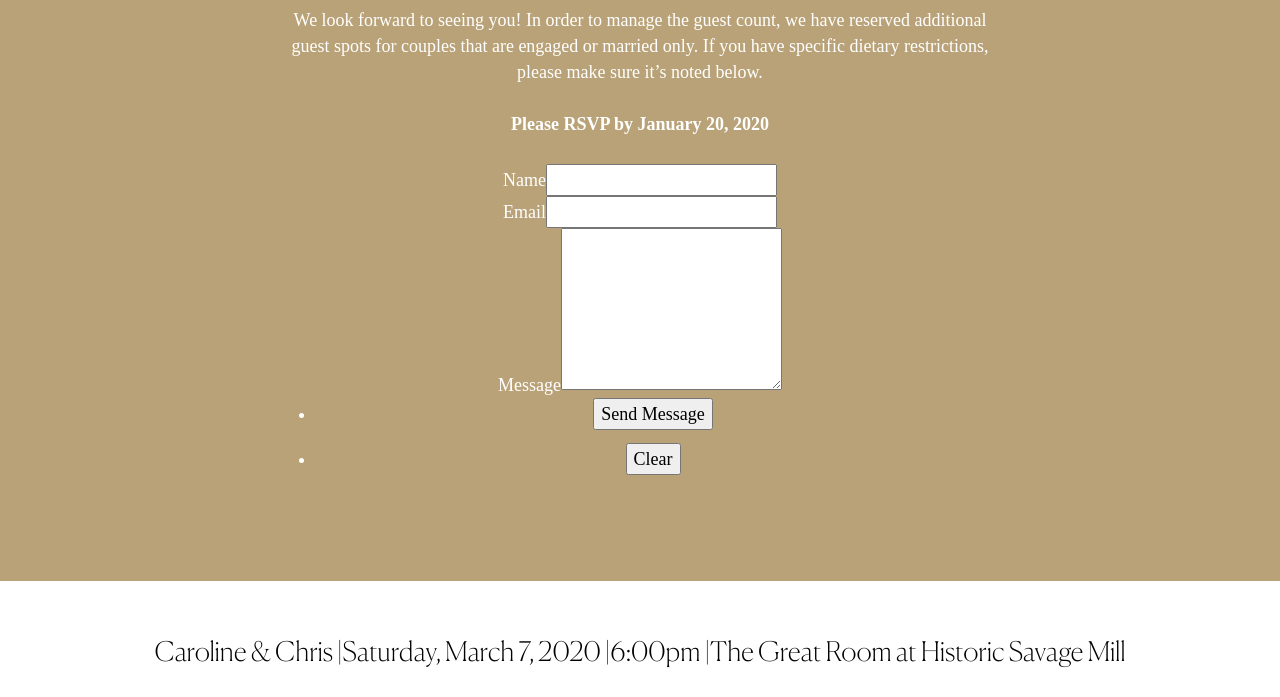
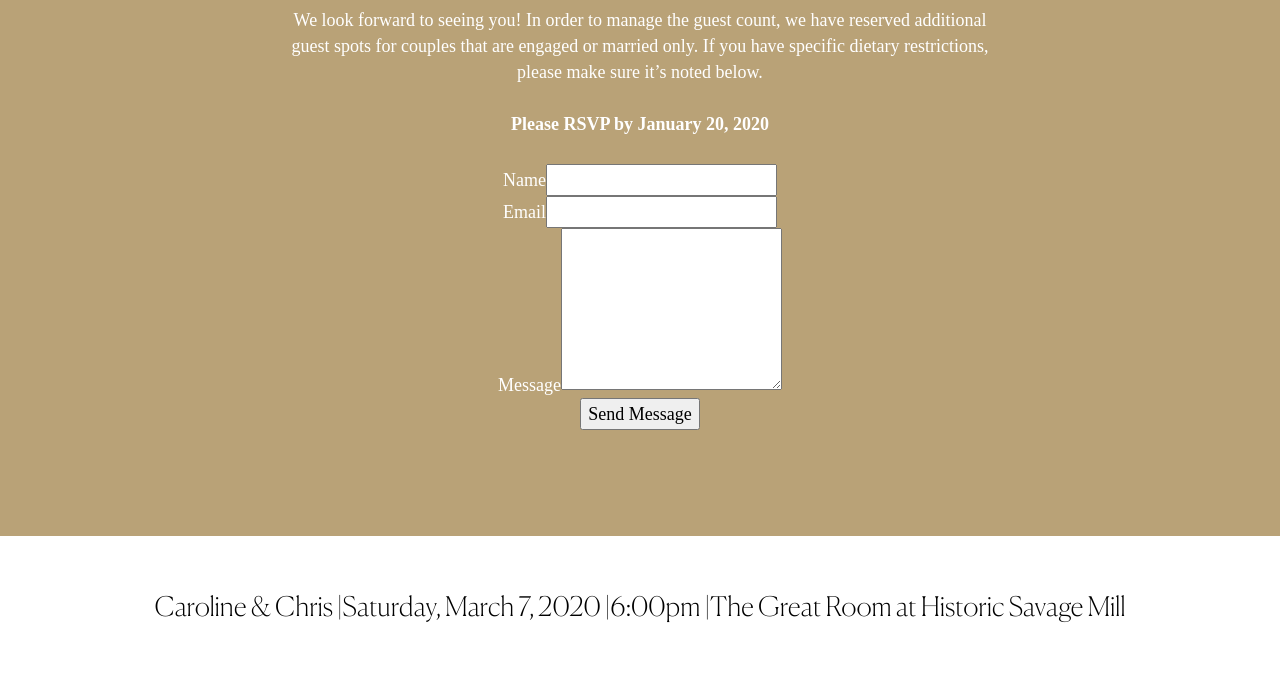
Before and after one commit to carolinesoleelee/wedding-site, a Gatsby site: page /rsvp in a window 1280 px wide. Shown: the part 374-1071 px from the top of the page. After the commit the page ends 1026 px from the top, so only its background shows below. Built offline with nearby package versions, Linux system fonts and the light colour scheme; Gatsby itself is replaced by a stand-in of ours; a web font is replaced by a local one.

Commit message:
will it still work?

```diff
--- a/src/pages/rsvp.js
+++ b/src/pages/rsvp.js
@@ -14,29 +14,28 @@ const SecondPage = () => (
     <Copy>We look forward to seeing you! In order to manage the guest count, we have reserved additional guest spots for couples that are engaged or married only. If you have specific dietary restrictions, please make sure it’s noted below. </Copy>
     <Copy><strong>Please RSVP by January 20, 2020</strong></Copy>
 
-    <form name="contact" method="post" data-netlify="true" data-netlify-honeypot="bot-field">
+    <form name="RSVP Response" method="post" data-netlify="true" data-netlify-honeypot="bot-field">
             <input type="hidden" name="bot-field" />
-  <input type="hidden" name="form-name" value="contact" />
+            <input type="hidden" name="form-name" value="response" />
+
             <div className="field half first">
                 <label htmlFor="name">Name</label>
                 <input type="text" name="name" id="name" />
             </div>
+
             <div className="field half">
                 <label htmlFor="email">Email</label>
                 <input type="text" name="email" id="email" />
             </div>
+
             <div className="field">
                 <label htmlFor="message">Message</label>
                 <textarea name="message" id="message" rows="6" />
             </div>
-  <ul className="actions">
-    <li>
+
+            <div className="actions">
                 <input type="submit" value="Send Message" className="special" />
-    </li>
-    <li>
-      <input type="reset" value="Clear" />
-    </li>
-  </ul>
+            </div>
     </form>
 
 
```
Lines whose indentation alone changed are shown as unchanged.
